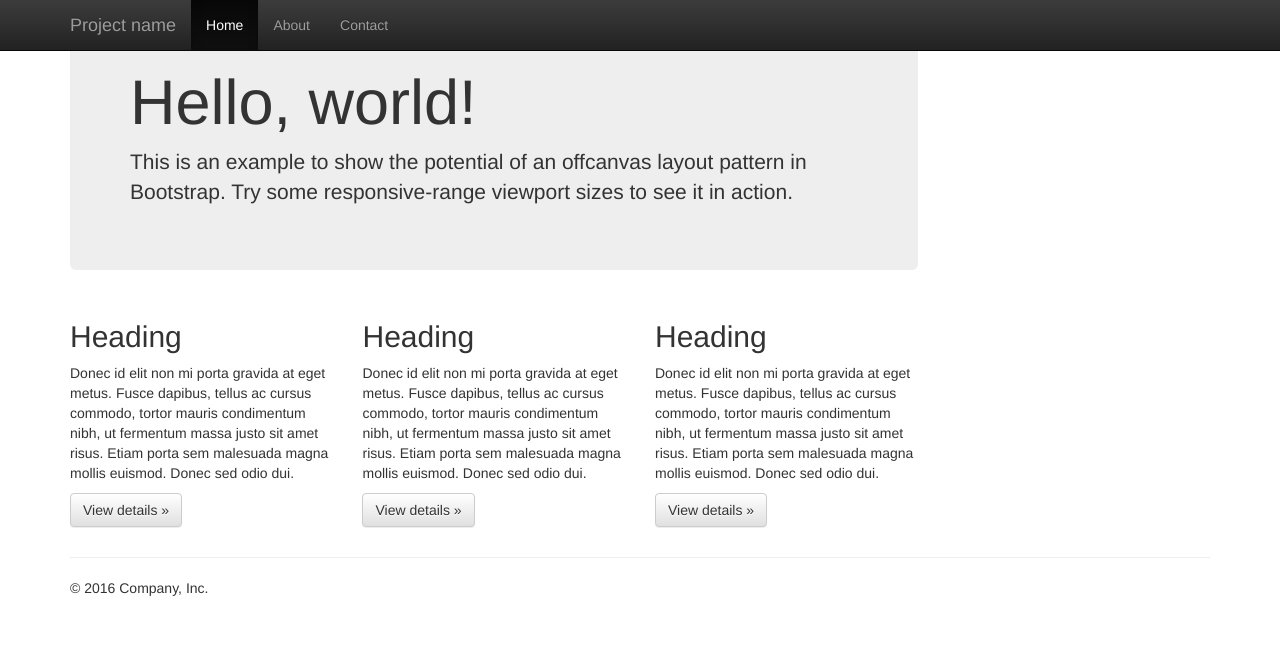
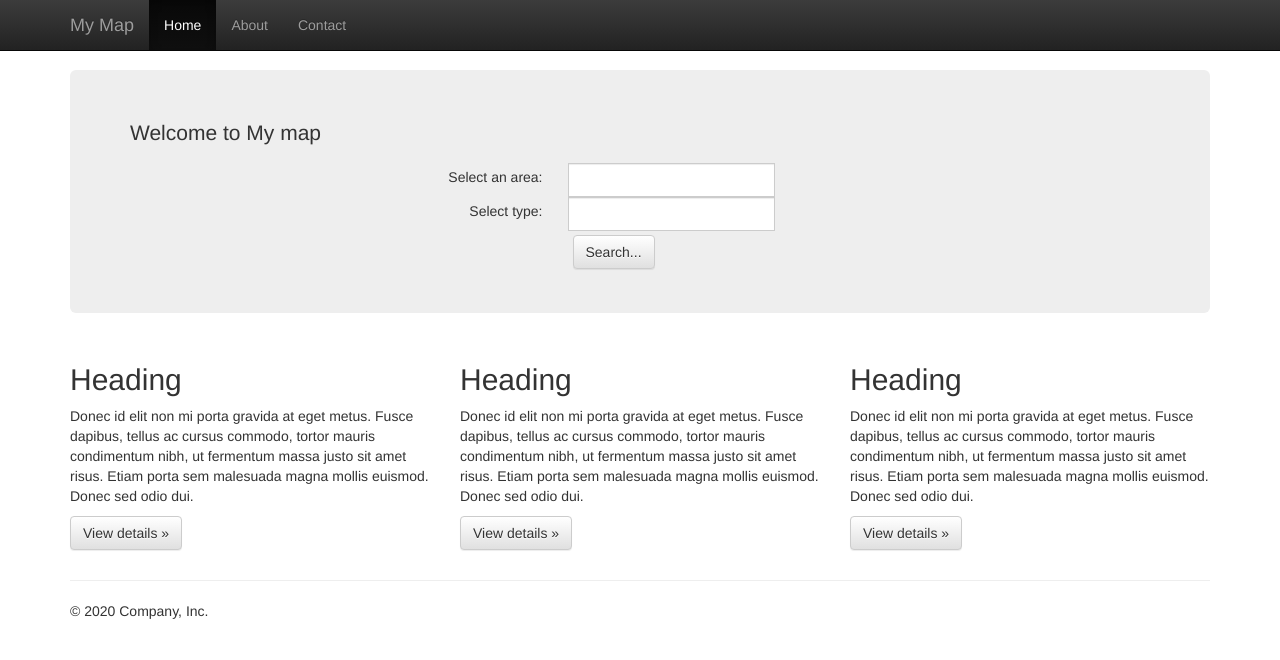
Before and after one commit to FayshalU/PlaceFinder, a Django app: page /maps/ in a window 1280 px wide. Shown: the top 660 px of the page. Run offline with Django 3.2, Linux system fonts and the light colour scheme; some libraries are stand-ins or nearby versions.

Commit message:
View updated

```diff
--- a/maps/templates/maps/index.html
+++ b/maps/templates/maps/index.html
@@ -13,7 +13,8 @@
 
     </head>
     <body>
-        <nav class="navbar navbar-fixed-top navbar-inverse">
+        <!-- Fixed navbar -->
+        <nav class="navbar navbar-inverse navbar-fixed-top">
             <div class="container">
                 <div class="navbar-header">
                     <button type="button" class="navbar-toggle collapsed" data-toggle="collapse" data-target="#navbar" aria-expanded="false" aria-controls="navbar">
@@ -22,27 +23,54 @@
                         <span class="icon-bar"></span>
                         <span class="icon-bar"></span>
                     </button>
-                <a class="navbar-brand" href="#">Project name</a>
+                    <a class="navbar-brand" href="#">My Map</a>
                 </div>
-              <div id="navbar" class="collapse navbar-collapse">
+                <div id="navbar" class="navbar-collapse collapse">
                     <ul class="nav navbar-nav">
                         <li class="active"><a href="#">Home</a></li>
-                  <li><a href="#about">About</a></li>
-                  <li><a href="#contact">Contact</a></li>
+                        <li><a href="#">About</a></li>
+                        <li><a href="#">Contact</a></li>
                     </ul>
-              </div><!-- /.nav-collapse -->
-            </div><!-- /.container -->
-        </nav><!-- /.navbar -->
+                </div><!--/.nav-collapse -->
+            </div>
+        </nav>
 
-        <div class="container">
-            <div class="row row-offcanvas row-offcanvas-right">
-                <div class="col-xs-12 col-sm-9">
-                    <p class="pull-right visible-xs">
-                        <button type="button" class="btn btn-primary btn-xs" data-toggle="offcanvas">Toggle nav</button>
-                    </p>
+        <div class="container" role="main">
             <div class="jumbotron">
-                        <h1>Hello, world!</h1>
-                        <p>This is an example to show the potential of an offcanvas layout pattern in Bootstrap. Try some responsive-range viewport sizes to see it in action.</p>
+                <p>Welcome to My map</p>
+                <div class="row">
+                    <div class="col-lg-3"></div>
+                    <div class="col-lg-2 top">
+                        <span class="right">Select an area:</span>
+                    </div>
+                    <div class="col-lg-4">
+                      <div class="input-group">
+                        <input type="text" class="form-control" aria-label="...">
+                      </div><!-- /input-group -->
+                    </div>
+                    <div class="col-lg-3"></div>
+                </div><!-- /.row -->
+                <div class="row">
+                    <div class="col-lg-3"></div>
+                    <div class="col-lg-2 top">
+                        <span class="right">Select type:</span>
+                    </div>
+                    <div class="col-lg-4">
+                      <div class="input-group">
+                        <input type="text" class="form-control" aria-label="...">
+                      </div><!-- /input-group -->
+                    </div>
+                    <div class="col-lg-3"></div>
+                </div><!-- /.row -->
+                <div class="row">
+                    <div class="col-lg-5"></div>
+                    <div class="col-lg-2 top">
+                        <div class="btn-group">
+                            <button type="button" class="btn btn-default">Search...</button>
+                        </div>
+                    </div>
+                    <div class="col-lg-5"></div>
+                </div><!-- /.row -->
             </div>
             <div class="row">
                 <div class="col-xs-6 col-lg-4">
@@ -61,12 +89,10 @@
                 <p><a class="btn btn-default" href="#" role="button">View details &raquo;</a></p>
                 </div><!--/.col-xs-6.col-lg-4-->
             </div><!--/row-->
-                </div>
-            </div>
             <hr>
 
             <footer>
-                <p>&copy; 2016 Company, Inc.</p>
+                <p>&copy; 2020 Company, Inc.</p>
             </footer>
 
         </div><!--/.container-->
@@ -74,5 +100,28 @@
         <script src="https://ajax.googleapis.com/ajax/libs/jquery/1.12.4/jquery.min.js"></script>
         <!-- Latest compiled and minified JavaScript -->
         <script src="https://maxcdn.bootstrapcdn.com/bootstrap/3.3.7/js/bootstrap.min.js" integrity="sha384-Tc5IQib027qvyjSMfHjOMaLkfuWVxZxUPnCJA7l2mCWNIpG9mGCD8wGNIcPD7Txa" crossorigin="anonymous"></script>
+
+        <!-- Style -->
+        <style>
+            body {
+                padding-top: 70px;
+                padding-bottom: 30px;
+            }
+            .theme-showcase .navbar .container {
+                width: auto;
+            }
+            .right {
+                float: right;            }
+            .top {
+                top: 4px;
+                left: 5px;
+            }
+            .center {
+                margin: auto;
+                width: 50%;
+                border: 3px solid green;
+                padding: 10px;
+            }
+        </style>
     </body>
 </html>
```
Lines whose indentation alone changed are shown as unchanged.
